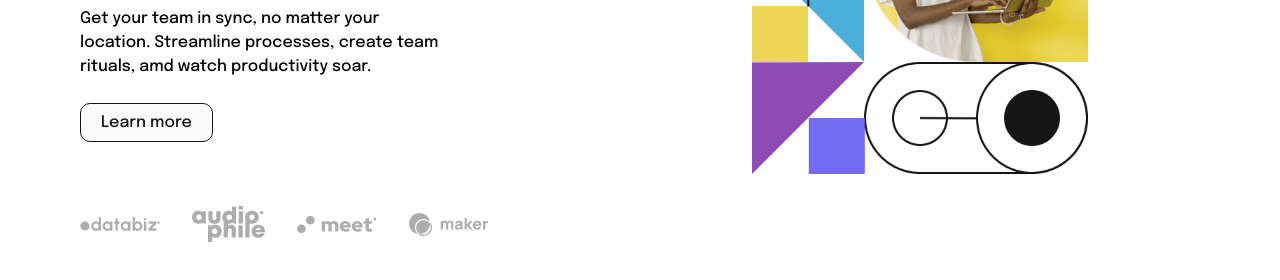
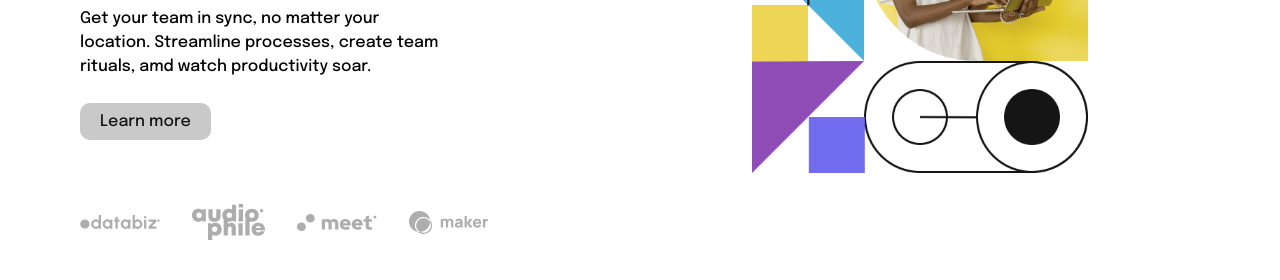
Before and after one commit to WadieBenabdouh/intro-section-with-dropdown-navigation-main, a website built with Parcel: page src/index.html in a window 1280 px wide. In both pictures the pointer is over the link "Learn more". Shown: the part 416-696 px from the top of the page. Built offline with nearby package versions, Linux system fonts and the light colour scheme.

Commit message:
fixed solid 1px, causes artwork to change height

```diff
--- a/src/scss/main.scss
+++ b/src/scss/main.scss
@@ -164,8 +164,7 @@ main {
 
             a:hover {
                 color: $black;
-                background: $white;
-                border: solid 1px $black;
+                background: #c9c9c9;
             }
         }
 
@@ -391,7 +390,7 @@ main {
 }
 
 // Large Screens
-@media screen and (min-width:1024px){
+@media screen and (min-width:769px){
     // header
     #menu-toggle{
         display: none;
```
Also changed, not shown: 3 other files.
